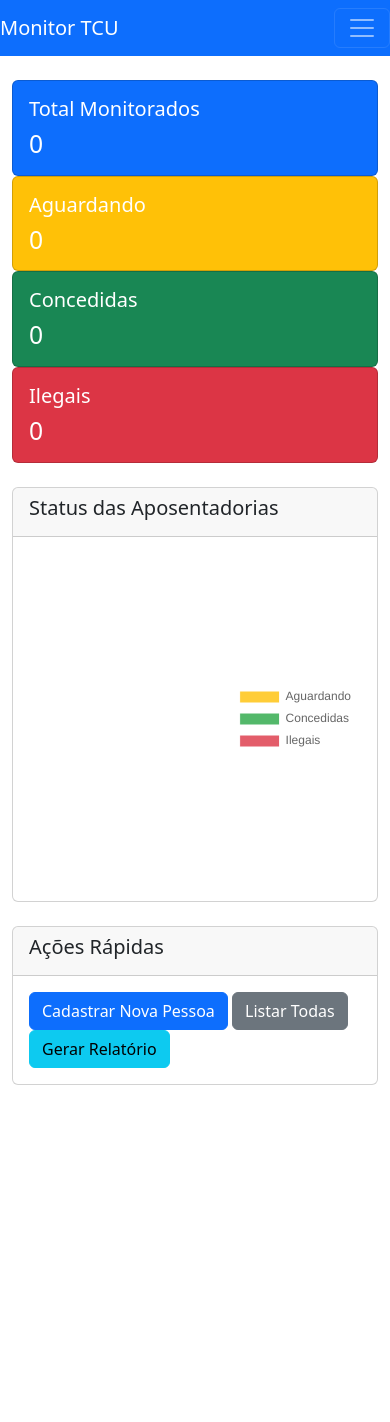
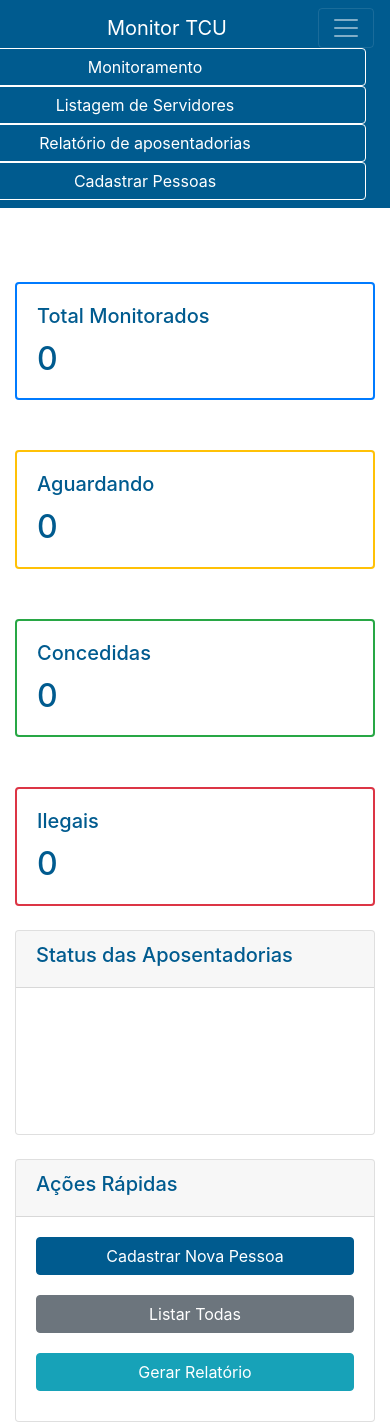
Before and after one commit to PauloRobertoVieira/tcu_aposentadoria, a Flask app: page / in a window 390 px wide, after a click that opens the changed part. Before the commit the page ends 1085 px from the top, so only its background shows below. Run offline with Flask 3, Linux system fonts and the light colour scheme; some libraries are stand-ins or nearby versions.

Commit message:
criação telas front

```diff
--- a/app.py
+++ b/app.py
@@ -17,6 +17,8 @@
 
 agendar_tarefas(app)
 
+ultima_atualizacao = datetime.now()
+
 
 @app.route('/')
 def index():
@@ -25,11 +27,34 @@
     concedidas = Pessoa.query.filter_by(status='Concedida').count()
     ilegais = Pessoa.query.filter_by(status='Apreciado ilegal').count()
 
+
     return render_template('index.html',
-                         total_pessoas=total_pessoas,
-                         aguardando=aguardando,
-                         concedidas=concedidas,
-                         ilegais=ilegais)
+                           total_pessoas=total_pessoas,
+                           aguardando=aguardando,
+                           concedidas=concedidas,
+                           ilegais=ilegais,
+                           ultima_atualizacao=ultima_atualizacao)
+
+
+@app.route('/verificar_atualizacoes', methods=['GET'])
+def verificar_atualizacoes():
+    global ultima_atualizacao
+
+
+    pessoas = Pessoa.query.all()
+    alteracoes = []
+
+    for pessoa in pessoas:
+        if pessoa.status_atualizado_em > ultima_atualizacao:
+            alteracoes.append(pessoa)
+
+    ultima_atualizacao = datetime.now()
+
+
+    if alteracoes:
+        return jsonify({"atualizacoes": len(alteracoes), "alteracoes_detectadas": True})
+
+    return jsonify({"atualizacoes": 0, "alteracoes_detectadas": False})
 
 
 @app.route('/pessoas')
@@ -103,7 +128,7 @@
 @app.route('/relatorio')
 def relatorio():
     pessoas = Pessoa.query.order_by(Pessoa.nome).all()
-    now = datetime.now()  # captura a data e hora atuais
+    now = datetime.now()
     return render_template('relatorio.html', pessoas=pessoas, now=now)
 
 
--- a/static/css/styles.css
+++ b/static/css/styles.css
@@ -0,0 +1,176 @@
+/* Cores Institucionais */
+:root {
+  --azul-trf1: #005b8f;
+  --cinza-trf1: #d1d3d4;
+  --branco-trf1: #ffffff;
+}
+
+/* Cabeçalho e barra de navegação */
+nav {
+  background-color: var(--azul-trf1);
+  /* Cor azul institucional no cabeçalho */
+}
+
+nav .navbar-nav {
+  margin-left: -100px;
+  /* Move o menu um pouco para a esquerda */
+}
+
+nav .navbar-brand {
+  color: var(--branco-trf1);
+  /* Cor do nome do site */
+}
+
+nav .navbar-nav .btn {
+  color: var(--branco-trf1);
+  /* Cor dos botões */
+  border: 1px solid var(--branco-trf1);
+  /* Borda branca nos botões */
+}
+
+nav .navbar-nav .btn:hover {
+  background-color: var(--branco-trf1);
+  /* Cor de fundo no hover */
+  color: var(--azul-trf1);
+  /* Cor do texto no hover */
+  border-color: var(--cinza-trf1);
+  /* Cor da borda no hover */
+}
+
+
+/* Corpo do site */
+body {
+  background-color: var(--branco-trf1);
+  /* Cor de fundo do site */
+  color: var(--azul-trf1);
+  /* Cor do texto */
+}
+
+/* Cabeçalho e navegação */
+header,
+nav {
+  background-color: var(--azul-trf1);
+  /* Cor de fundo do cabeçalho e navegação */
+  color: var(--branco-trf1);
+  /* Cor do texto */
+}
+
+/* Links */
+a {
+  color: var(--azul-trf1);
+  /* Cor dos links */
+}
+
+a:hover {
+  color: var(--cinza-trf1);
+  /* Cor ao passar o mouse sobre o link */
+}
+
+/* Rodapé */
+footer {
+  background-color: var(--cinza-trf1);
+  /* Cor de fundo do rodapé */
+  color: var(--azul-trf1);
+  /* Cor do texto */
+}
+
+/* Exemplo de botões */
+.btn-primary {
+  background-color: var(--azul-trf1);
+  /* Cor de fundo do botão */
+  border-color: var(--azul-trf1);
+  /* Cor da borda */
+}
+
+.btn-primary:hover {
+  background-color: var(--cinza-trf1);
+  /* Cor de fundo no hover */
+  border-color: var(--cinza-trf1);
+  /* Cor da borda no hover */
+}
+
+/* Ajuste de outros elementos conforme necessário */
+
+
+/* Estilo para alinhar os botões horizontalmente e centralizar */
+.btn-group-horizontal {
+  display: flex;
+  gap: 10px;
+  /* Espaçamento entre os botões */
+  justify-content: center;
+  /* Centraliza os botões no meio da linha */
+  margin: 0 auto;
+  /* Garante que o contêiner de botões fique centralizado */
+}
+
+/* Responsividade: garantir que os botões fiquem em coluna nas telas pequenas */
+@media (max-width: 767px) {
+  .btn-group-horizontal {
+    flex-direction: column;
+    /* Coloca os botões em coluna nas telas pequenas */
+    align-items: stretch;
+    /* Faz os botões ficarem com a largura total */
+  }
+
+  .btn-group-horizontal .btn {
+    width: 100%;
+    /* Garantir que cada botão ocupe a largura total */
+    margin-bottom: 10px;
+    /* Espaçamento entre os botões */
+  }
+}
+
+/* Adiciona bordas coloridas aos cards */
+.custom-card {
+  border-width: 2px;
+  transition: background-color 0.5s ease, opacity 0.5s ease;
+  /* Transição suave para a cor de fundo */
+  margin-top: 50px;
+}
+
+/* Definir a cor de fundo no hover conforme a cor do card */
+.custom-card:hover {
+  opacity: 1;
+  /* Garantir que a cor de fundo no hover seja visível */
+}
+
+/* Cores para cada card */
+.card.border-primary {
+  border-color: #007bff;
+  /* azul */
+}
+
+.card.border-primary:hover {
+  background-color: #007bff;
+  /* azul */
+}
+
+.card.border-warning {
+  border-color: #ffc107;
+  /* amarelo */
+}
+
+.card.border-warning:hover {
+  background-color: #ffc107;
+  /* amarelo */
+}
+
+.card.border-success {
+  border-color: #28a745;
+  /* verde */
+}
+
+.card.border-success:hover {
+  background-color: #28a745;
+  /* verde */
+}
+
+.card.border-danger {
+  border-color: #dc3545;
+  /* vermelho */
+}
+
+.card.border-danger:hover {
+  background-color: #dc3545;
+  /* vermelho */
+}
--- a/templates/base.html
+++ b/templates/base.html
@@ -1,55 +1,57 @@
 <!DOCTYPE html>
 <html lang="pt-br">
   <head>
-    <meta charset="UTF-8">
-    <meta name="viewport" content="width=device-width, initial-scale=1.0">
-    <title>Monitor TCU - {% block title %}{% endblock %}</title>
-    <link rel="stylesheet" href="{{ url_for('static', filename='css/bootstrap.min.css') }}">
-    <link rel="stylesheet" href="{{ url_for('static', filename='css/styles.css') }}">
+    <meta charset="UTF-8" />
+    <meta name="viewport" content="width=device-width, initial-scale=1.0" />
+    <title>
+      Monitor TCU -{% block title %}
+
+      {% endblock %}
+    </title>
+
+    <!-- Bootstrap via CDN -->
+    <link href="https://stackpath.bootstrapcdn.com/bootstrap/4.5.2/css/bootstrap.min.css" rel="stylesheet" />
+
+    <!-- Seu CSS próprio -->
+    <link rel="stylesheet" href="{{ url_for('static', filename='css/styles.css') }}" />
   </head>
   <body>
-    <nav class="navbar navbar-expand-lg navbar-dark bg-primary">
-        <a class="navbar-brand" href="{{ url_for('index') }}">Monitor TCU</a>
-        <button class="navbar-toggler" type="button" data-toggle="collapse" data-target="#navbarNav">
-            <span class="navbar-toggler-icon"></span>
-        </button>
-        <div class="collapse navbar-collapse" id="navbarNav">
-            <ul class="navbar-nav">
-                <li class="nav-item">
-                    <a class="nav-link" href="{{ url_for('index') }}">Dashboard</a>
-                </li>
-                <li class="nav-item">
-                    <a class="nav-link" href="{{ url_for('listar_pessoas') }}">Pessoas</a>
-                </li>
-                <li class="nav-item">
-                    <a class="nav-link" href="{{ url_for('relatorio') }}">Relatório</a>
-                </li>
-                <li class="nav-item">
-                    <a class="nav-link" href="{{ url_for('cadastrar_pessoa') }}">Cadastrar</a>
-                </li>
-            </ul>
+    <nav class="navbar navbar-expand-lg navbar-dark">
+      <a class="navbar-brand mx-auto" href="{{ url_for('index') }}">Monitor TCU</a>
+      <button class="navbar-toggler" type="button" data-toggle="collapse" data-target="#navbarNav"><span class="navbar-toggler-icon"></span></button>
+      <div class="collapse navbar-collapse justify-content-center" id="navbarNav">
+        <div class="navbar-nav">
+          <button class="btn btn-outline-light mx-2 rounded-3" onclick="window.location.href='{{ url_for('index') }}'">Monitoramento</button>
+          <button class="btn btn-outline-light mx-2 rounded-3" onclick="window.location.href='{{ url_for('listar_pessoas') }}'">Listagem de Servidores</button>
+          <button class="btn btn-outline-light mx-2 rounded-3" onclick="window.location.href='{{ url_for('relatorio') }}'">Relatório de aposentadorias</button>
+          <button class="btn btn-outline-light mx-2 rounded-3" onclick="window.location.href='{{ url_for('cadastrar_pessoa') }}'">Cadastrar Pessoas</button>
+        </div>
       </div>
     </nav>
 
     <div class="container mt-4">
-        {% with messages = get_flashed_messages(with_categories=true) %}
+      {% with messages=get_flashed_messages(with_categories=true) %}
         {% if messages %}
           {% for category, message in messages %}
             <div class="alert alert-{{ category }} alert-dismissible fade show">
               {{ message }}
-                        <button type="button" class="close" data-dismiss="alert">
-                            <span>&times;</span>
-                        </button>
+              <button type="button" class="close" data-dismiss="alert"><span>&times;</span></button>
             </div>
           {% endfor %}
         {% endif %}
       {% endwith %}
 
-        {% block content %}{% endblock %}
+      {% block content %}
+
+      {% endblock %}
     </div>
 
-    <script src="{{ url_for('static', filename='js/jquery-3.5.1.slim.min.js') }}"></script>
-    <script src="{{ url_for('static', filename='js/bootstrap.bundle.min.js') }}"></script>
-    {% block scripts %}{% endblock %}
+    <script src="https://code.jquery.com/jquery-3.5.1.slim.min.js"></script>
+    <script src="https://cdn.jsdelivr.net/npm/@popperjs/core@2.5.2/dist/umd/popper.min.js"></script>
+    <script src="https://stackpath.bootstrapcdn.com/bootstrap/4.5.2/js/bootstrap.min.js"></script>
+
+    {% block scripts %}
+
+    {% endblock %}
   </body>
 </html>
--- a/templates/index.html
+++ b/templates/index.html
@@ -1,11 +1,13 @@
-{% extends "base.html" %}
+{% extends 'base.html' %}
 
-{% block title %}Dashboard{% endblock %}
+{% block title %}
+  Dashboard
+{% endblock %}
 
 {% block content %}
   <div class="row mb-4">
     <div class="col-md-3">
-        <div class="card text-white bg-primary">
+      <div class="card border-primary custom-card">
         <div class="card-body">
           <h5 class="card-title">Total Monitorados</h5>
           <h2 class="card-text">{{ total_pessoas }}</h2>
@@ -13,7 +15,7 @@
       </div>
     </div>
     <div class="col-md-3">
-        <div class="card text-white bg-warning">
+      <div class="card border-warning custom-card">
         <div class="card-body">
           <h5 class="card-title">Aguardando</h5>
           <h2 class="card-text">{{ aguardando }}</h2>
@@ -21,7 +23,7 @@
       </div>
     </div>
     <div class="col-md-3">
-        <div class="card text-white bg-success">
+      <div class="card border-success custom-card">
         <div class="card-body">
           <h5 class="card-title">Concedidas</h5>
           <h2 class="card-text">{{ concedidas }}</h2>
@@ -29,7 +31,7 @@
       </div>
     </div>
     <div class="col-md-3">
-        <div class="card text-white bg-danger">
+      <div class="card border-danger custom-card">
         <div class="card-body">
           <h5 class="card-title">Ilegais</h5>
           <h2 class="card-text">{{ ilegais }}</h2>
@@ -52,39 +54,43 @@
       <h5>Ações Rápidas</h5>
     </div>
     <div class="card-body">
+      <div class="btn-group-horizontal">
         <a href="{{ url_for('cadastrar_pessoa') }}" class="btn btn-primary">Cadastrar Nova Pessoa</a>
         <a href="{{ url_for('listar_pessoas') }}" class="btn btn-secondary">Listar Todas</a>
         <a href="{{ url_for('relatorio') }}" class="btn btn-info">Gerar Relatório</a>
+      </div>
     </div>
   </div>
 
   {% block scripts %}
     <script src="https://cdn.jsdelivr.net/npm/chart.js"></script>
     <script>
-const ctx = document.getElementById('statusChart').getContext('2d');
+      // Usando json_script para passar os dados para o JavaScript
+      var dadosGrafico = JSON.parse(document.getElementById('dadosGrafico').textContent)
+
+      // Usando os dados no gráfico
+      const ctx = document.getElementById('statusChart').getContext('2d')
       const chart = new Chart(ctx, {
         type: 'doughnut',
         data: {
           labels: ['Aguardando', 'Concedidas', 'Ilegais'],
-        datasets: [{
-            data: [{{ aguardando }}, {{ concedidas }}, {{ ilegais }}],
-            backgroundColor: [
-                'rgba(255, 193, 7, 0.8)',
-                'rgba(40, 167, 69, 0.8)',
-                'rgba(220, 53, 69, 0.8)'
-            ],
+          datasets: [
+            {
+              data: dadosGrafico,
+              backgroundColor: ['rgba(255, 193, 7, 0.8)', 'rgba(40, 167, 69, 0.8)', 'rgba(220, 53, 69, 0.8)'],
               borderWidth: 1
-        }]
+            }
+          ]
         },
         options: {
           responsive: true,
           plugins: {
             legend: {
-                position: 'right',
+              position: 'right'
             }
           }
         }
-});
+      })
     </script>
   {% endblock %}
 {% endblock %}
```
Also changed, not shown: requirements.txt (+4 -90 lines), services/tcu_service.py (+3 -7 lines), templates/detalhes.html (+46 -21 lines), templates/pessoas.html (+22 -7 lines), urls.py (added, +7 -0 lines), views.py (added, +26 -0 lines). Lines whose indentation alone changed are shown as unchanged.
